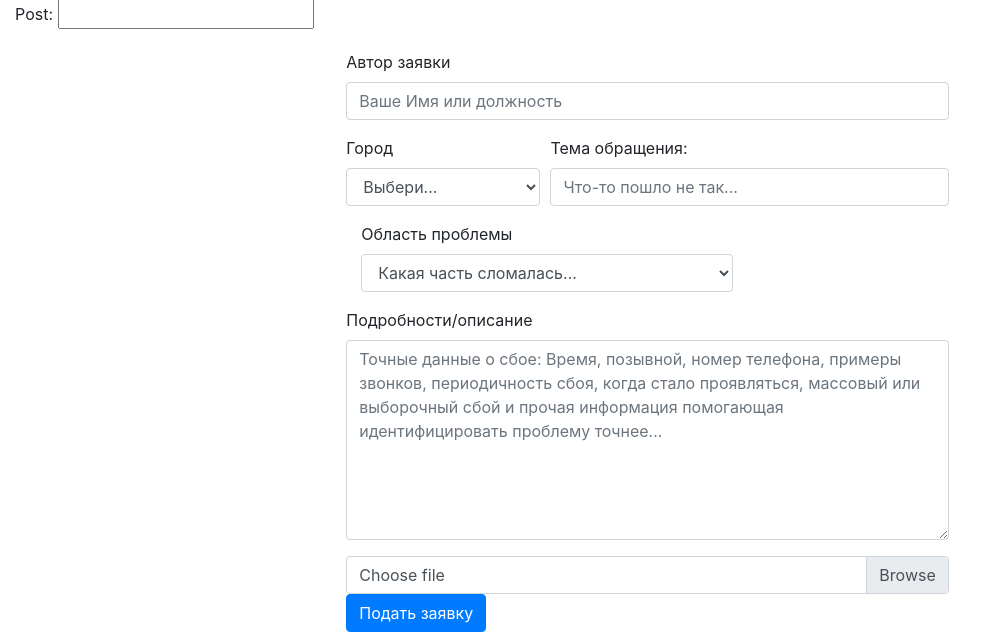
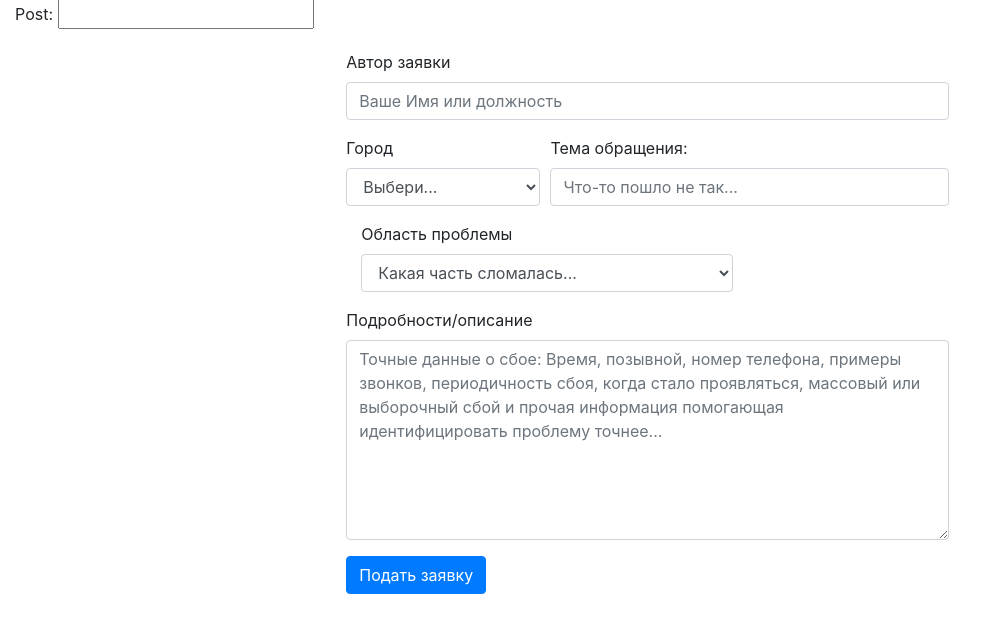
Before and after one commit to patriotina/p373, a Django app: template contacts/templates/contacts/create_task.html in a window 1280 px wide. Shown: the part 319-951 px from the top of the page, without its empty margins (0-996 px from the left). After the commit the page ends 913 px from the top, so only its background shows below. Run offline with Django 3.2, Linux system fonts and the light colour scheme; the template is opened without the code that fills it: values that come from a table or form of the project are taken from there, others are empty; some libraries are stand-ins or nearby versions.

Commit message:
disable file attach field

```diff
--- a/contacts/templates/contacts/create_task.html
+++ b/contacts/templates/contacts/create_task.html
@@ -51,10 +51,11 @@
             <!-- <input type="text" class="form-control" id="inputAddress" placeholder="Точные данные о сбое: Время, позывной, номер телефона, как часто, массовый или выборочный сбой и другое">-->
         </div>
 
-        <div class="custom-file">
+        <!--<div class="custom-file">
             <input type="file" class="custom-file-input" id="customFile" name="attachfile">
             <label class="custom-file-label" for="customFile">Choose file</label>
         </div>
+        -->
 
         <button type="submit" class="btn btn-primary">Подать заявку</button>
 
--- a/contacts/views.py
+++ b/contacts/views.py
@@ -127,7 +127,7 @@ def sendtojira(request):
     #jira.add_attachment(issue=new_issue, attachment=attach_path)
 
     key = str(new_issue.key)
-    #sendtotelega(city, summary, issuetext, author, assignee, key)
+    sendtotelega(city, summary, issuetext, author, assignee, key)
 
 
     #return render(request, 'contacts/create_task.html', {'issuetext':issue_dict})
```
